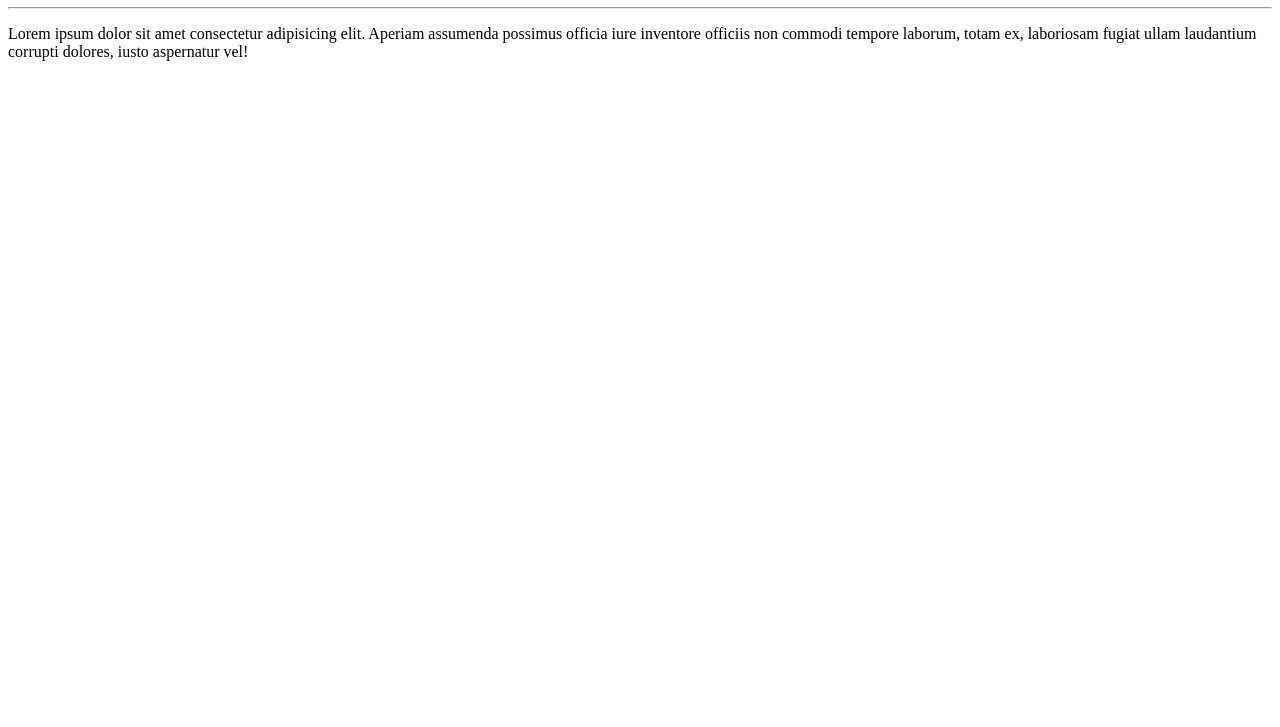
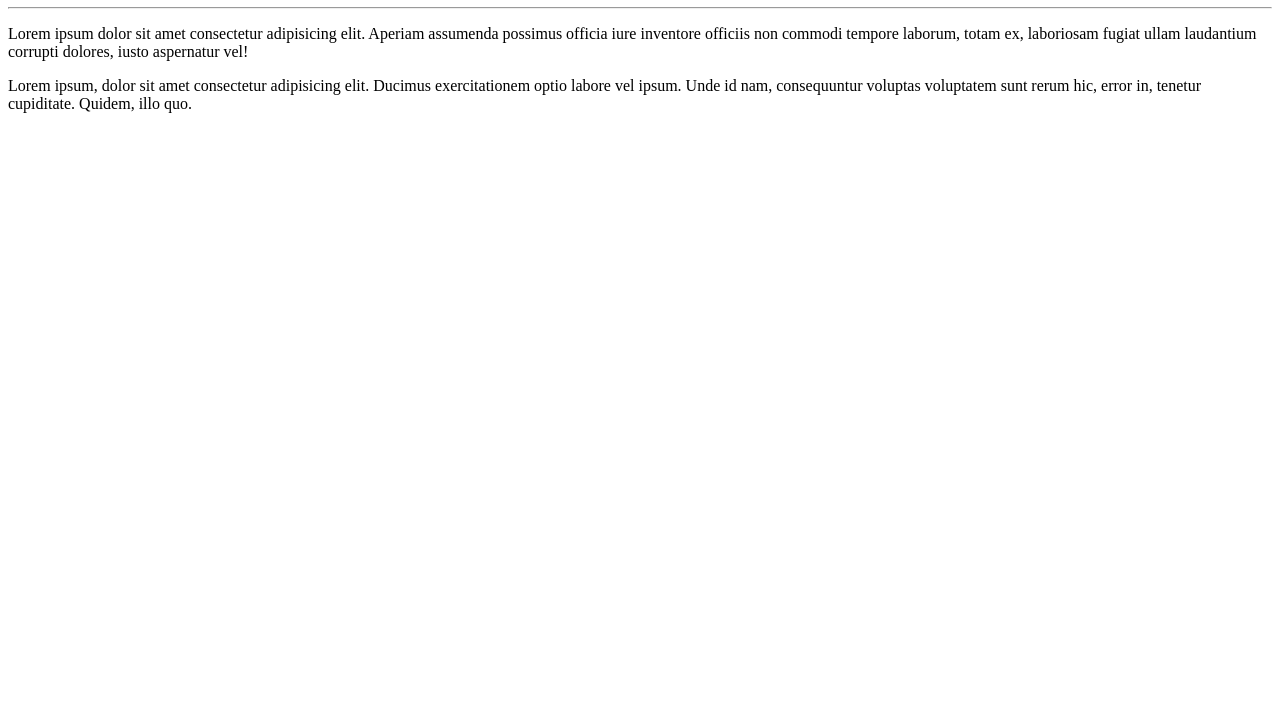
Before and after one commit to Leochacarolli/Ola-Mundo, a plain HTML site: page site-exemplo/index.html in a window 1280 px wide. Shown: the part 73-800 px from the top of the page. Drawn offline with Linux system fonts and the light colour scheme.

Commit message:
Adicionei um parágrafo

```diff
--- a/site-exemplo/index.html
+++ b/site-exemplo/index.html
@@ -9,5 +9,6 @@
     <h1>Olá, mundo!</h1>
     <hr>
     <p>Lorem ipsum dolor sit amet consectetur adipisicing elit. Aperiam assumenda possimus officia iure inventore officiis non commodi tempore laborum, totam ex, laboriosam fugiat ullam laudantium corrupti dolores, iusto aspernatur vel!</p>
+    <p>Lorem ipsum, dolor sit amet consectetur adipisicing elit. Ducimus exercitationem optio labore vel ipsum. Unde id nam, consequuntur voluptas voluptatem sunt rerum hic, error in, tenetur cupiditate. Quidem, illo quo.</p>
 </body>
 </html>
```
